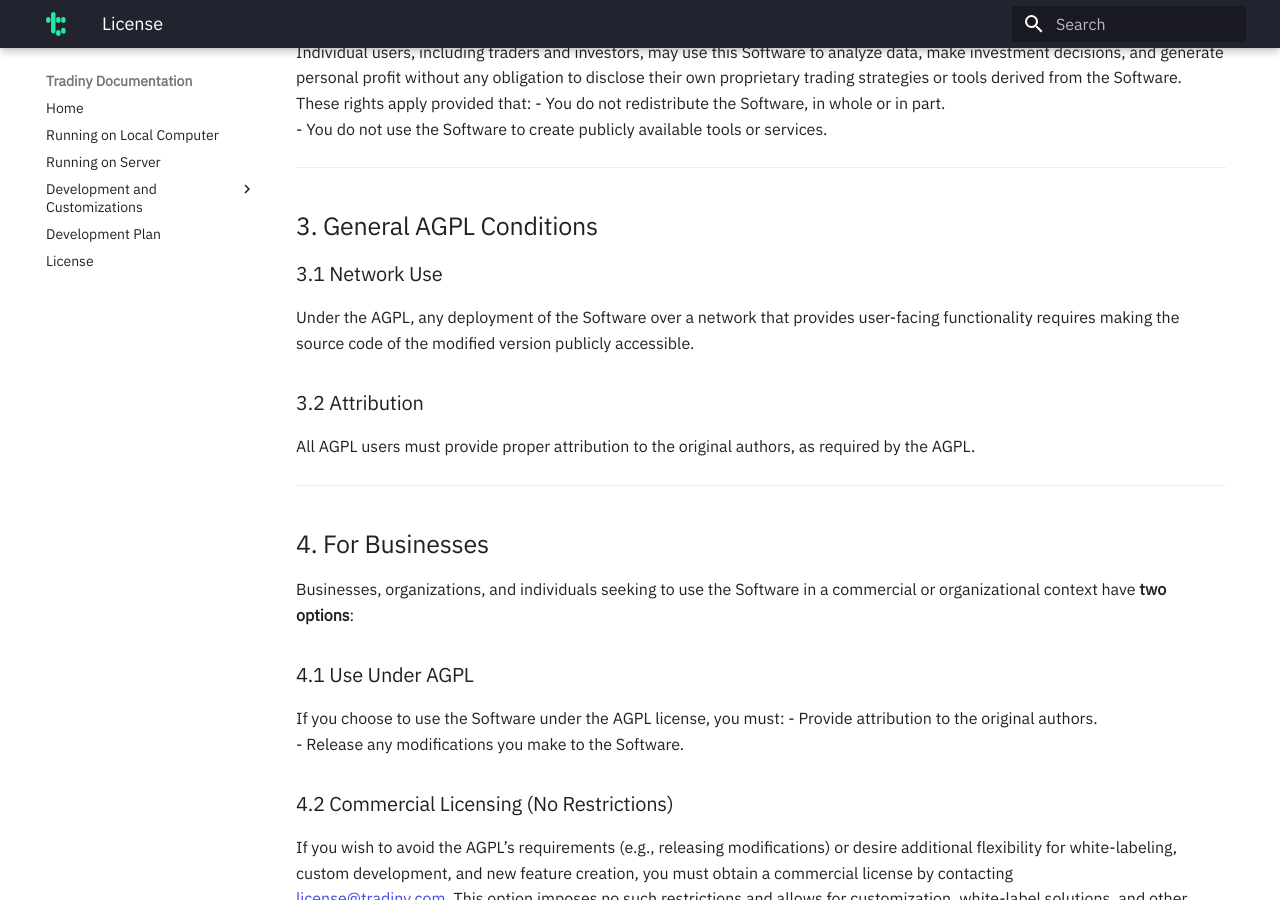
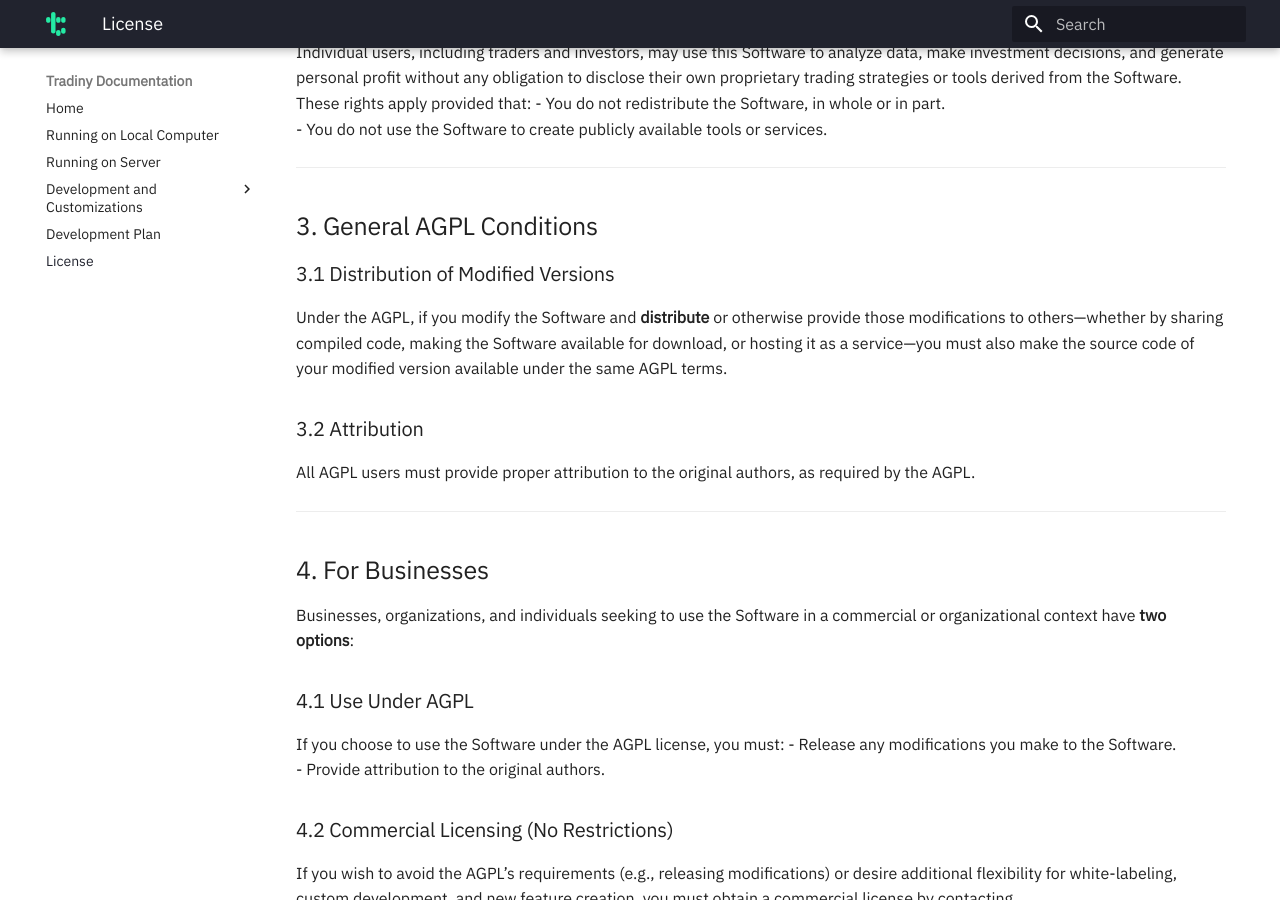
Before and after one commit to tradiny/tradiny, an MkDocs documentation site: the page built from docs/docs/license.md, in a window 1280 px wide and 900 px high, scrolled down 739 px. Built offline with MkDocs 1.6.1 and Material for MkDocs 9.7.7, drawn with Linux system fonts in a browser that asks for light colours; some of the changed text lies outside the part shown.

Commit message:
FIX: License clarification in docs

```diff
--- a/docs/docs/license.md
+++ b/docs/docs/license.md
@@ -26,8 +26,8 @@ Individual users, including traders and investors, may use this Software to anal
 
 ## 3. General AGPL Conditions
 
-### 3.1 Network Use
-Under the AGPL, any deployment of the Software over a network that provides user-facing functionality requires making the source code of the modified version publicly accessible.
+### 3.1 Distribution of Modified Versions
+Under the AGPL, if you modify the Software and **distribute** or otherwise provide those modifications to others—whether by sharing compiled code, making the Software available for download, or hosting it as a service—you must also make the source code of your modified version available under the same AGPL terms.
 
 ### 3.2 Attribution
 All AGPL users must provide proper attribution to the original authors, as required by the AGPL.
@@ -40,8 +40,8 @@ Businesses, organizations, and individuals seeking to use the Software in a comm
 
 ### 4.1 Use Under AGPL
 If you choose to use the Software under the AGPL license, you must:
+- Release any modifications you make to the Software.
 - Provide attribution to the original authors.
-- Release any modifications you make to the Software.
 
 ### 4.2 Commercial Licensing (No Restrictions)
 If you wish to avoid the AGPL’s requirements (e.g., releasing modifications) or desire additional flexibility for white-labeling, custom development, and new feature creation, you must obtain a commercial license by contacting
```
Also changed, not shown: other parts of docs/docs/license.md (+1 -1 lines).
